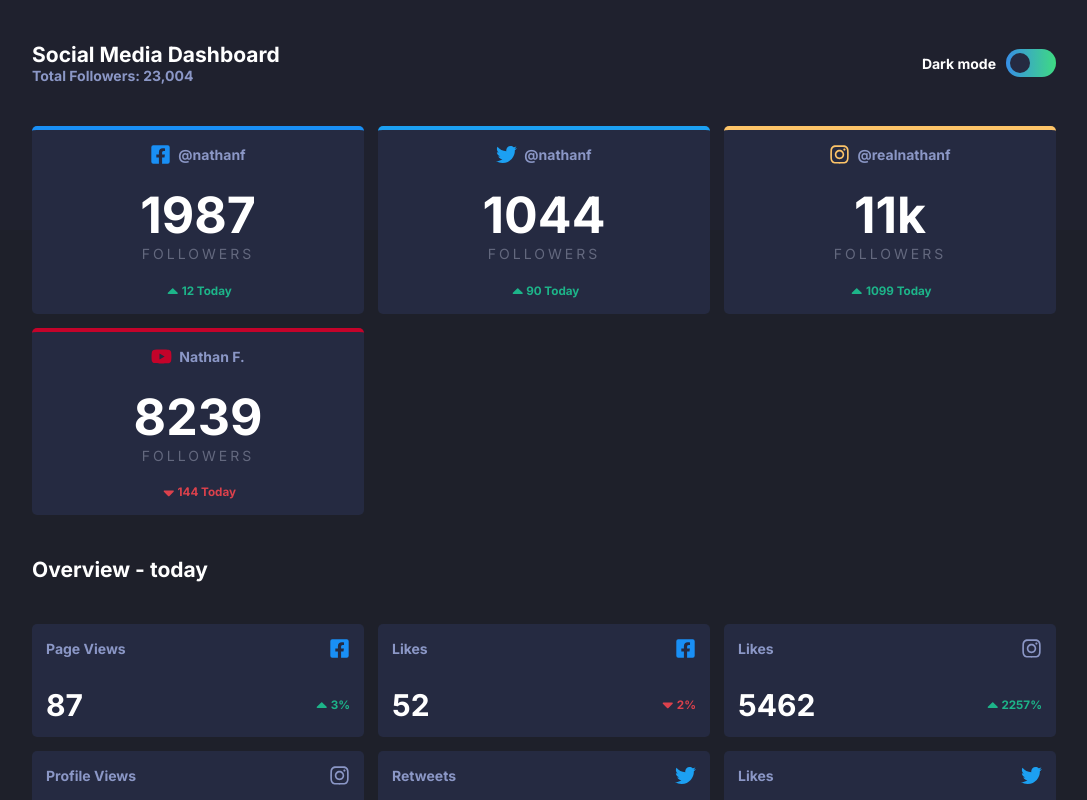
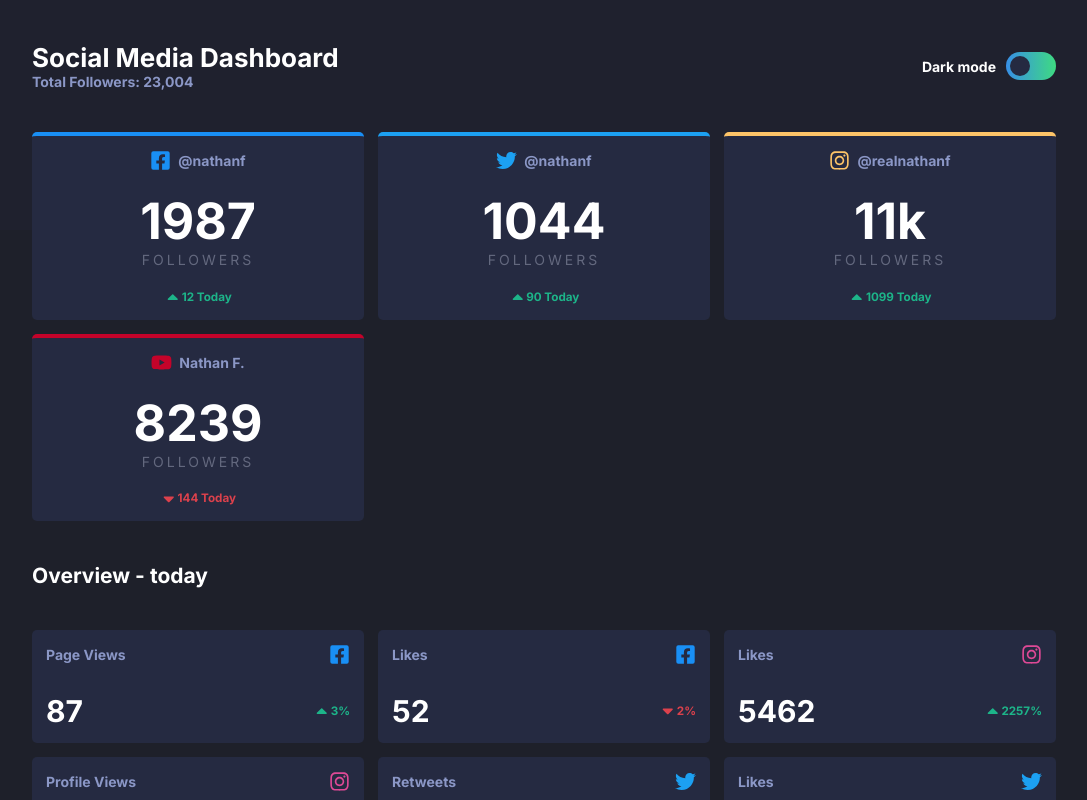
Before and after one commit to manikagnish/theme-switcher, a React (Create React App) app: page / in a window 1280 px wide. Shown: the top 800 px of the page, without its empty margins (96-1183 px from the left). Built offline with nearby package versions, Linux system fonts and the light colour scheme.

Commit message:
minor style changes

```diff
--- a/src/Components/styles/FollowerCard.styled.js
+++ b/src/Components/styles/FollowerCard.styled.js
@@ -1,14 +1,12 @@
 import styled from "styled-components";
 
 export const StyledFollowerCard = styled.div`
-  /* width: 250px; */
   background: ${(props) => props.theme.cardBg};
   padding: 1em;
   border-radius: 5px;
   border-top: 4px solid ${({ color }) => color};
   transition: all 0.2s ease-in-out;
   cursor: pointer;
-  /* margin: 1em; */
 
   &:hover {
     background-color: ${(props) => props.theme.cardBgHover};
--- a/src/Components/styles/Global.js
+++ b/src/Components/styles/Global.js
@@ -8,8 +8,8 @@ export const GlobalStyle = createGlobalStyle`
         --clr-facebook: hsl(208, 92%, 53%);
         --clr-twitter: hsl(203, 89%, 53%);
         --clr-instagram-light: hsl(37, 97%, 70%);
-        --clr-instagram-dark: hsl(37, 97%, 70%), hsl(329, 70%, 58%);
-        --clr-instagram-gradient: hsl(329, 70%, 58%);
+        --clr-instagram-dark:  hsl(329, 70%, 58%);
+        --clr-instagram-gradient: hsl(37, 97%, 70%), hsl(329, 70%, 58%);
         --clr-youtube: hsl(348, 97%, 39%);
         --clr-toggle-gradient: hsl(210, 78%, 56%), hsl(146, 68%, 55%);
         --clr-white: hsl(0, 0%, 100%);
--- a/src/Components/styles/Navbar.styled.js
+++ b/src/Components/styles/Navbar.styled.js
@@ -7,6 +7,7 @@ export const StyledNavbar = styled.nav`
 
   h1 {
     color: ${(props) => props.theme.navClr};
+    font-size: 26px;
   }
 
   span {
--- a/src/Components/styles/StatsCard.styled.js
+++ b/src/Components/styles/StatsCard.styled.js
@@ -1,13 +1,11 @@
 import styled from "styled-components";
 
 export const StyledStatsCard = styled.div`
-  /* width: 250px; */
   background: ${(props) => props.theme.cardBg};
   padding: 1em;
   border-radius: 5px;
   transition: all 0.2s ease-in-out;
   cursor: pointer;
-  /* margin: 1em; */
 
   &:hover {
     background-color: ${(props) => props.theme.cardBgHover};
```
